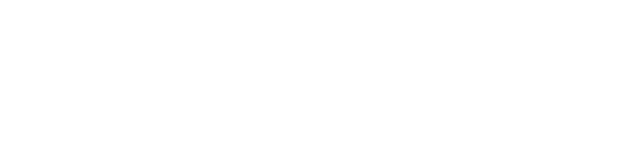
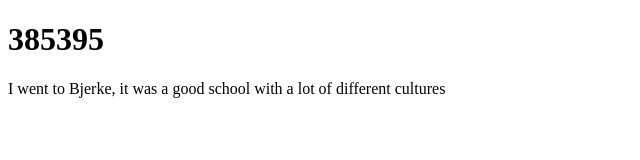
Before and after one commit to OsloMet-web/1stOblig-oblig-1-group-58, a plain HTML site: page oblig1_gruppe58/side_b.html in a window 1280 px wide. Shown: the whole page, without its empty margins (0-640 px from the left). Drawn offline with Linux system fonts and the light colour scheme.

Commit message:
Eda made a heading with student number and a p

```diff
--- a/oblig1_gruppe58/side_b.html
+++ b/oblig1_gruppe58/side_b.html
@@ -5,6 +5,7 @@
     <title>Oblig 1</title>
 </head>
 <body>
-
+    <h1>385395</h1>
+    <p>I went to Bjerke, it was a good school with a lot of different cultures</p>
 </body>
 </html>
```
